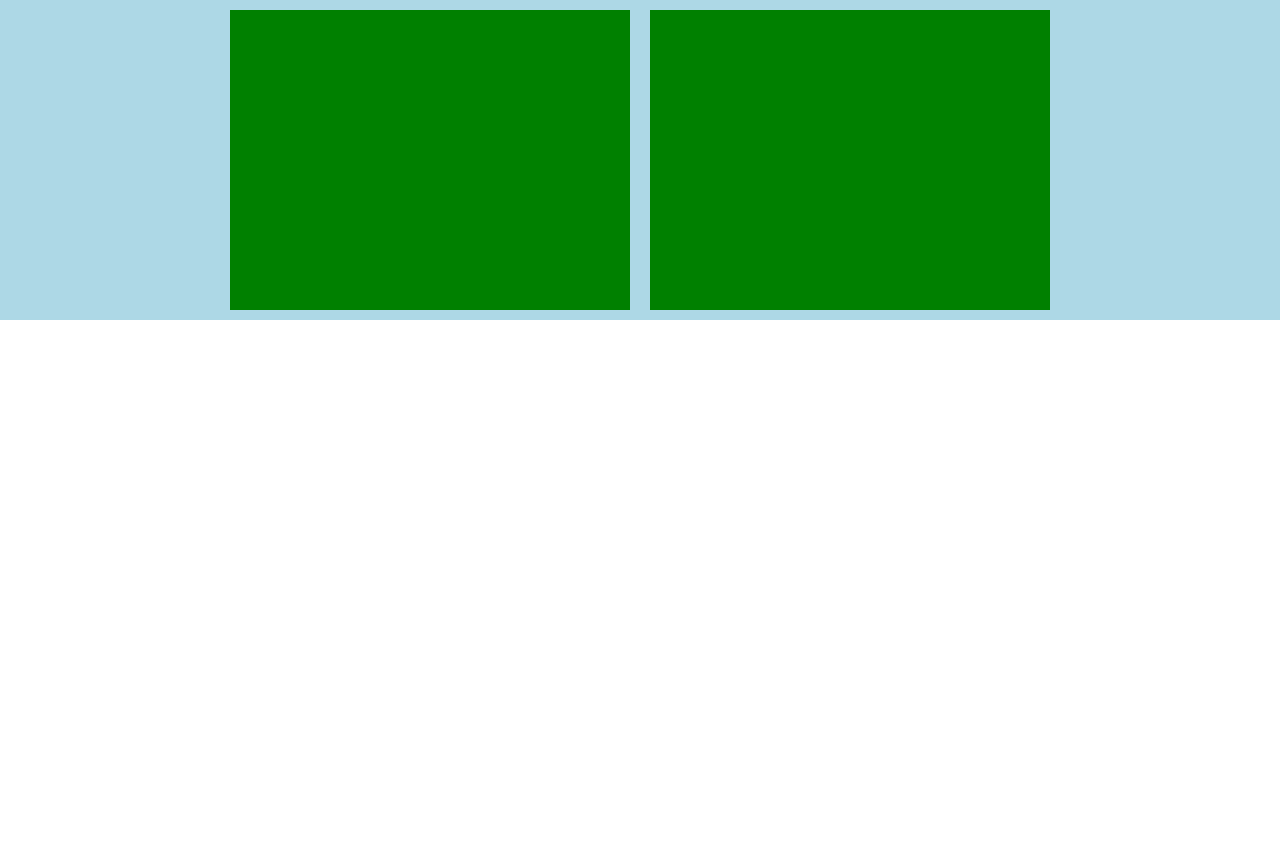
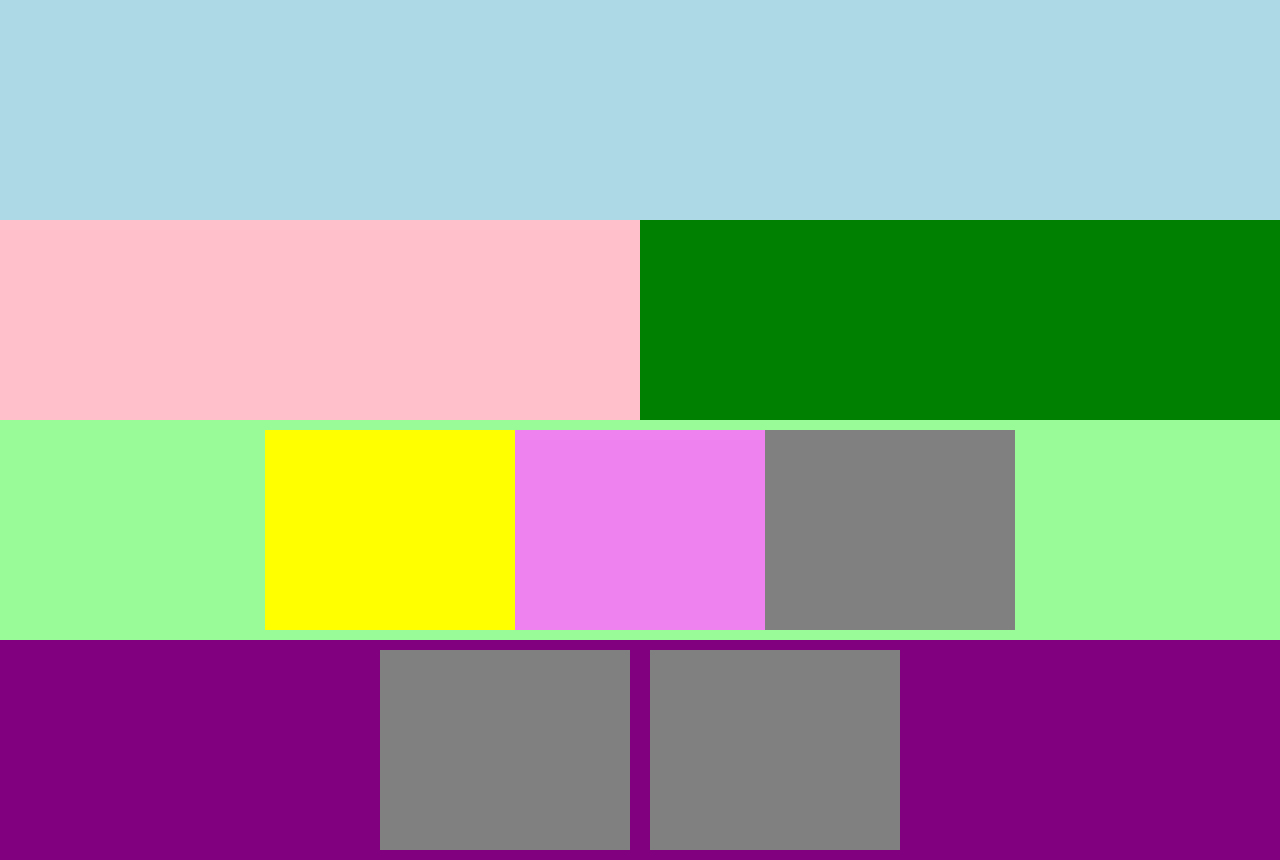
Before and after one commit to rcstrout/hello-world, a plain HTML site: page index.html in a window 1280 px wide. Before the commit the page ends 800 px from the top, so only its background shows below. Drawn offline with Linux system fonts and the light colour scheme.

Commit message:
sub containers and styling

```diff
--- a/css/style.css
+++ b/css/style.css
@@ -1,7 +1,8 @@
 #bodystyle {
     margin: 0%;
+}
 
-}
+
 .container {
     width: 100%;
     height: 100%;
@@ -10,15 +11,71 @@
     align-items: center;
 }
 
-.sub-container {
+.headercontainer {
     width: 400px;
-    height: 300px;
+    height: 25vh;
     background-color: green;
+    margin: 10px;
+    opacity: 0;
+}
+
+
+.sub-container1 {
+    width: 400px;
+    height: 25vh;
+    background-color: pink;
+    margin: 0;
+    flex-grow: 1;
+}
+
+.sub-container2 {
+    width: 400px;
+    height: 25vh;
+    background-color: green;
+    margin: 0;
+    flex-grow: 1;
+}
+
+.sub-container3 {
+    width: 250px;
+    height: 25vh;
+    background-color: yellow;
+    margin-top: 10px;
+    margin-bottom: 10px;
+}
+
+.sub-container4 {
+    width: 250px;
+    height: 25vh;
+    background-color: violet;
+    margin-top: 10px;
+    margin-bottom: 10px;
+}
+
+.sub-container5 {
+    width: 250px;
+    height: 25vh;
+    background-color: gray;
+    margin-top: 10px;
+    margin-bottom: 10px;
+}
+
+.sub-container6 {
+    width: 250px;
+    height: 25vh;
+    background-color: gray;
+    margin: 10px;
+}
+.sub-container7 {
+    width: 250px;
+    height: 25vh;
+    background-color: gray;
     margin: 10px;
 }
 
 .b1{
-    background: lightblue;
+    background: lightblue
+
 }
 .b2{
     background: salmon;
--- a/index.html
+++ b/index.html
@@ -5,13 +5,27 @@
 </head>
 
 <body id="bodystyle">
+
 <div class="container b1">
-	<div class="sub-container"></div>
-	<div class="sub-container"></div>
+	<div class="headercontainer"></div>
 </div>
-<div class="container b2"></div>
-<div class="container b3"></div>
-<div class="container b4"></div>
+
+<div class="container b2">
+	<div class="sub-container1"></div>
+	<div class="sub-container2"></div>
+</div>
+
+<div class="container b3">
+	<div class="sub-container3"></div>
+	<div class="sub-container4"></div>
+	<div class="sub-container5"></div>
+</div>
+
+<div class="container b4">
+	<div class="sub-container6"></div>
+	<div class="sub-container7"></div>
+
+</div>
 
 </body>
 </html>
```
